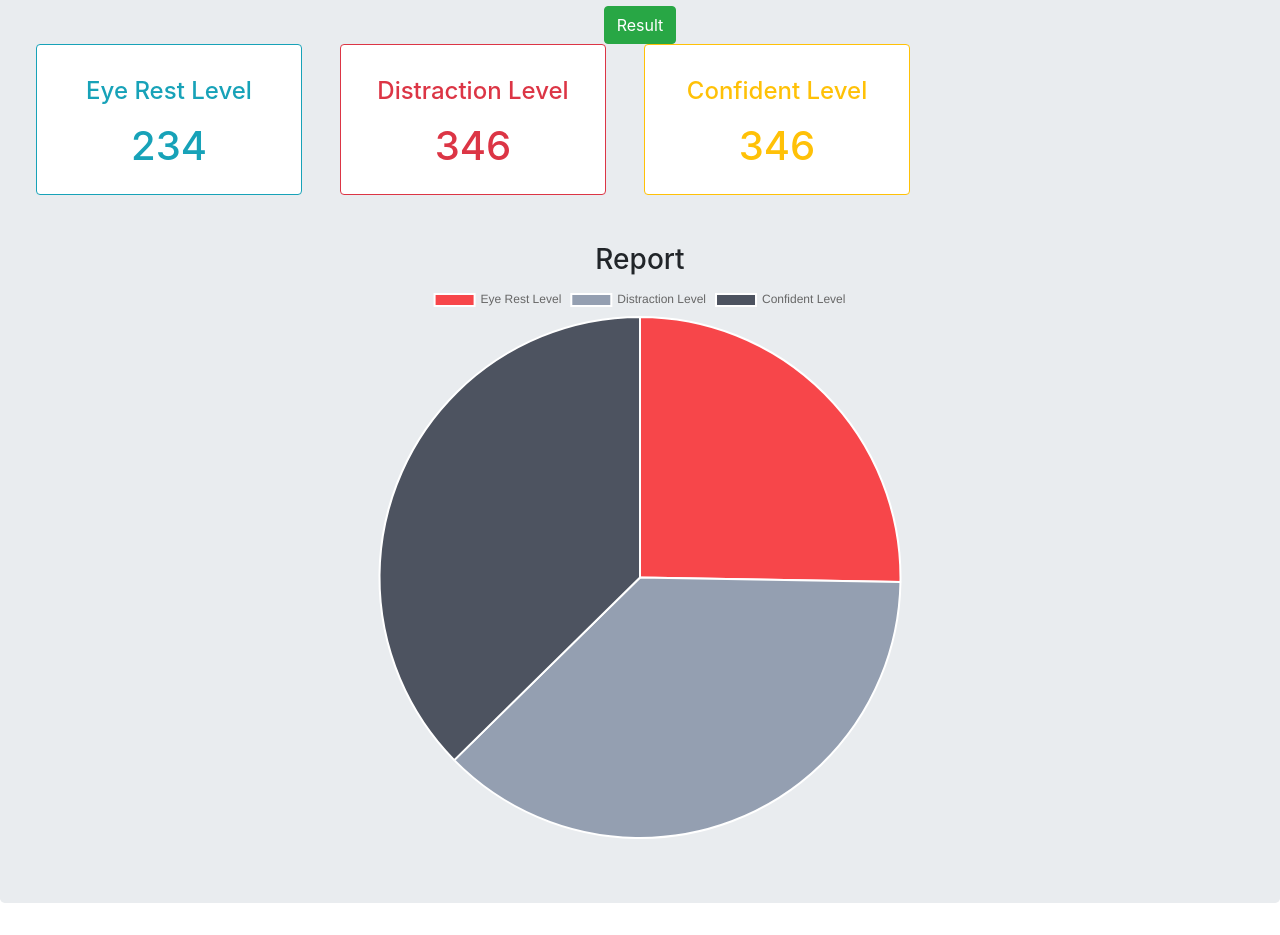
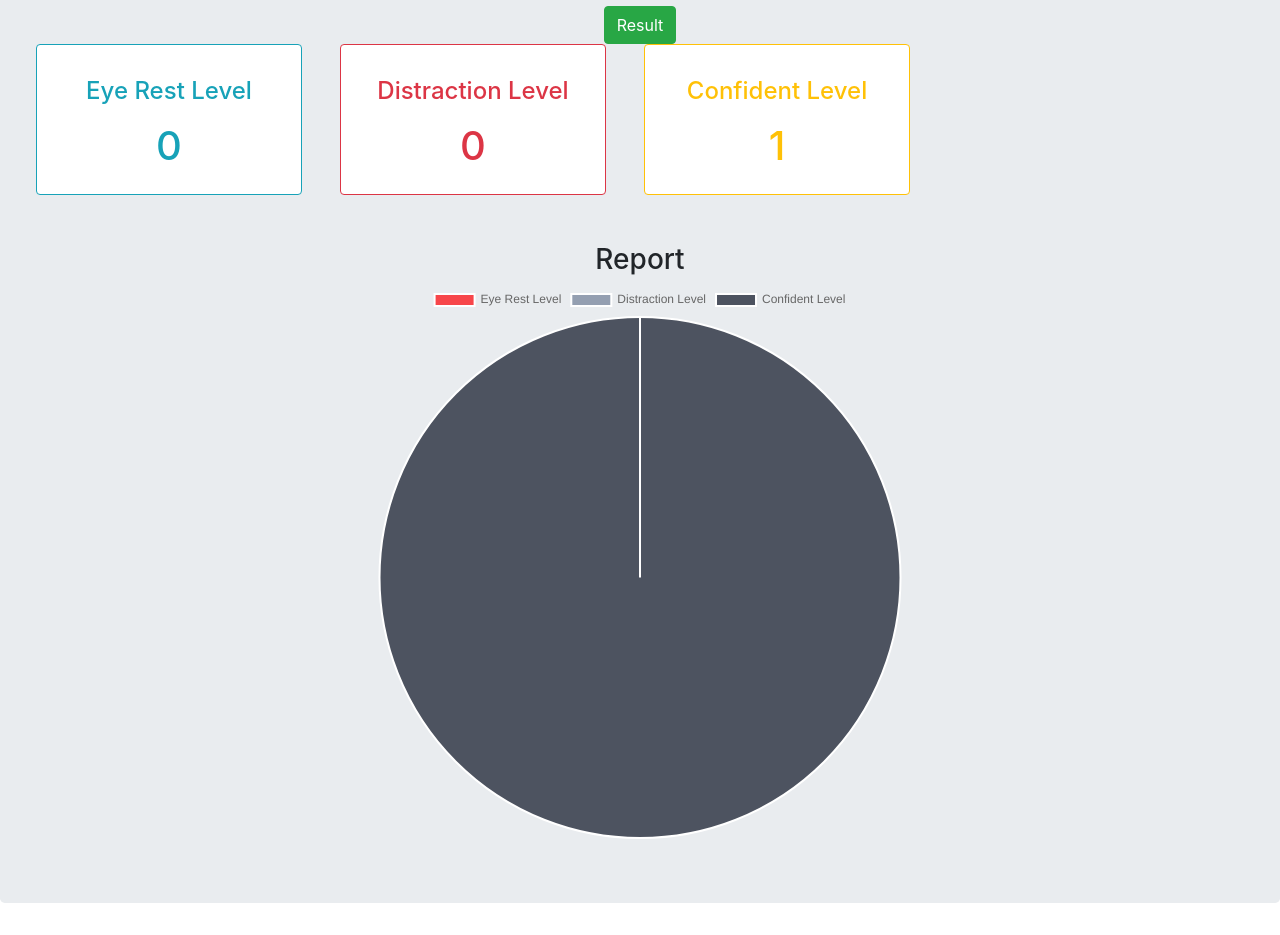
Before and after one commit to jjayakumarDev/SCP-FrontEnd, a React (Create React App) app: page / in a window 1280 px wide. Shown: the part 280-1215 px from the top of the page. Built offline with nearby package versions, Linux system fonts and the light colour scheme; no server answers.

Commit message:
updated chart static to live update from db

```diff
--- a/src/ChartsPage.jsx
+++ b/src/ChartsPage.jsx
@@ -6,11 +6,18 @@ import Services from "./services";
 
 class ChartsPage extends React.Component {
   state = {
-    dataPie: {
+    eyeBlink : '0',
+    distraction : '0',
+    confidence : '1',
+    dataPie: ''
+  }
+
+  componentDidMount(){
+    let pie = {
       labels: ["Eye Rest Level", "Distraction Level", "Confident Level"],
       datasets: [
         {
-          data: [234 , 346, 346],
+          data: [this.state.eyeBlink , this.state.distraction, this.state.confidence],
           backgroundColor: [
             "#F7464A",
             "#949FB1",
@@ -26,14 +33,22 @@ class ChartsPage extends React.Component {
         }
       ]
     }
+    this.setState({dataPie : pie})
   }
 
   render() {
+
     const handleGetResult = () => {
       var date = new Date();
       let id = date.getDate()+"/"+(date.getMonth()+1)+"/"+date.getFullYear();
       Services.getFaceDetectionData(id).then((res) => {
         let result = res.data;
+        if(result){
+          const faceinfo = result.faceInfo.M;
+          this.setState({eyeBlink : faceinfo.eyeBlink.N})
+          this.setState({distraction : faceinfo.distraction.N})
+          this.setState({confidence : faceinfo.confidence.N})
+        }
         console.log(result);
       });
       };
@@ -44,25 +59,44 @@ class ChartsPage extends React.Component {
                 <div class="col-md-3">
                     <div class="card border-info mx-sm-1 p-3">
                         <div class="text-info text-center mt-3"><h4>Eye Rest Level</h4></div>
-                        <div class="text-info text-center mt-2"><h1>234</h1></div>
+                        <div class="text-info text-center mt-2"><h1>{this.state.eyeBlink}</h1></div>
                     </div>
                 </div>
                 <div class="col-md-3">
                     <div class="card border-danger mx-sm-1 p-3">
                         <div class="text-danger text-center mt-3"><h4>Distraction Level</h4></div>
-                        <div class="text-danger text-center mt-2"><h1>346</h1></div>
+                        <div class="text-danger text-center mt-2"><h1>{this.state.distraction}</h1></div>
                     </div>
                 </div>
                 <div class="col-md-3">
                     <div class="card border-warning mx-sm-1 p-3">
                         <div class="text-warning text-center mt-3"><h4>Confident Level</h4></div>
-                        <div class="text-warning text-center mt-2"><h1>346</h1></div>
+                        <div class="text-warning text-center mt-2"><h1>{this.state.confidence}</h1></div>
                     </div>
                 </div>
             </div>
       <MDBContainer>
         <h3 className="mt-5">Report</h3>
-        <Pie data={this.state.dataPie} options={{ responsive: true }} />
+        <Pie data={{
+      labels: ["Eye Rest Level", "Distraction Level", "Confident Level"],
+      datasets: [
+        {
+          data: [this.state.eyeBlink , this.state.distraction, this.state.confidence],
+          backgroundColor: [
+            "#F7464A",
+            "#949FB1",
+            "#4D5360",
+            "#AC64AD"
+          ],
+          hoverBackgroundColor: [
+            "#FF5A5E",
+            "#A8B3C5",
+            "#616774",
+            "#DA92DB"
+          ]
+        }
+      ]
+    }} options={{ responsive: true }} />
       </MDBContainer>
       </div>
     );
```
